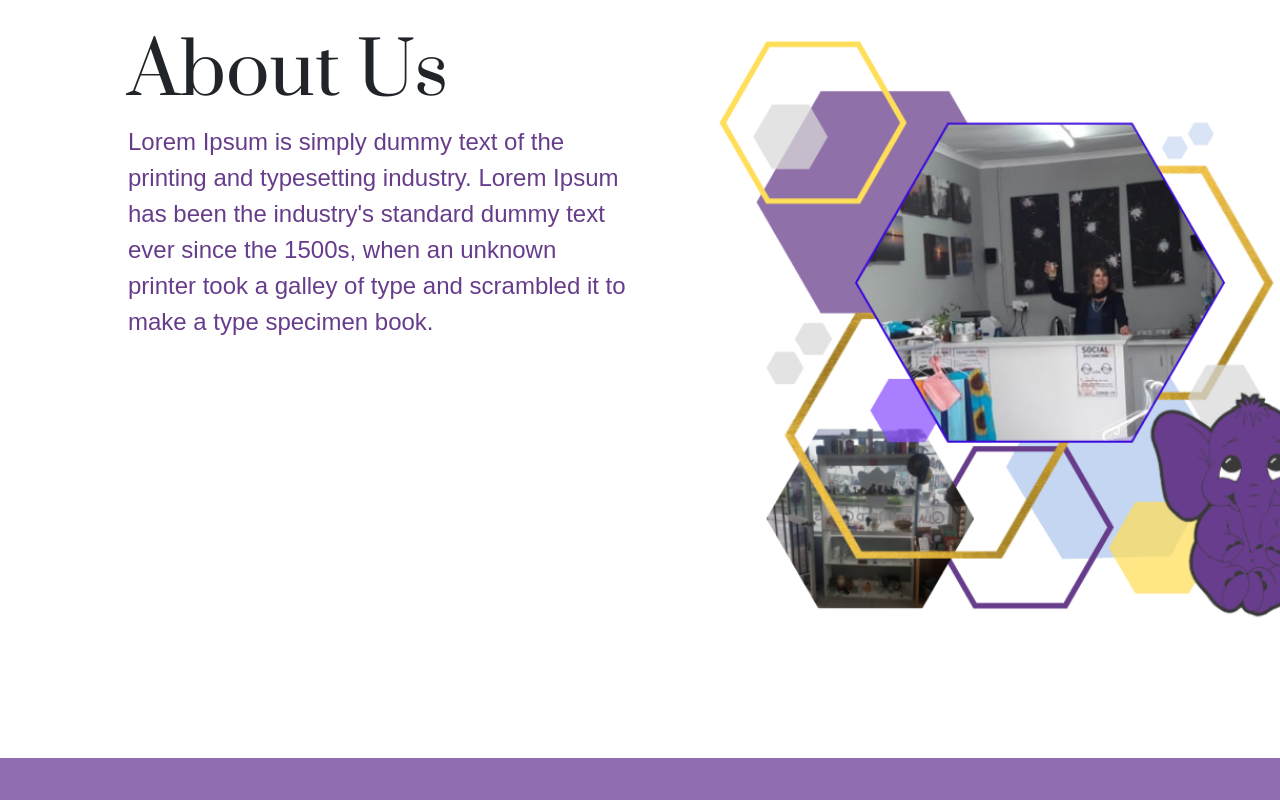
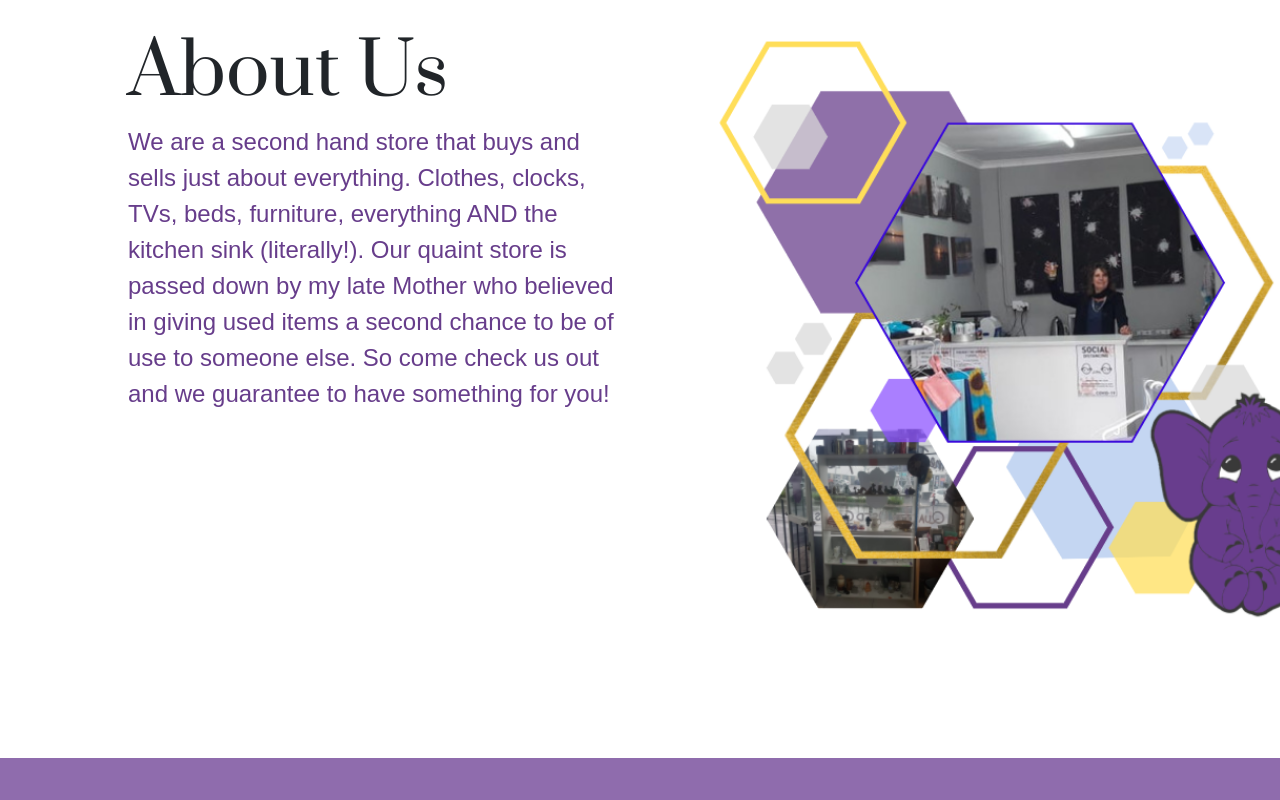
Before and after one commit to MiracleDeanna/The-Purple-Elephant, a plain HTML site: page index.html in a window 1280 px wide. Shown: the part 880-1680 px from the top of the page. Drawn offline with nearby package versions, Linux system fonts and the light colour scheme; a web font is replaced by a local one.

Commit message:
Update index.html

```diff
--- a/index.html
+++ b/index.html
@@ -45,10 +45,7 @@
     <div class="row">
       <div class="col-xl-6">
         <h3 class=" about-us display-2">About Us</h3>
-        <p class="history"> Lorem Ipsum is simply dummy text of the printing and typesetting industry. Lorem Ipsum has been the industry's standard dummy text ever since the 1500s, when an unknown printer took a galley of type and scrambled
-          it to make a type
-          specimen
-          book. </p>
+        <p class="history"> We are a second hand store that buys and sells just about everything. Clothes, clocks, TVs, beds, furniture, everything AND the kitchen sink (literally!). Our quaint store is passed down by my late Mother who believed in giving used items a second chance to be of use to someone else. So come check us out and we guarantee to have something for you! </p>
       </div>
       <div class="col-xl-6">
         <img class="mosaic" src="images/mosaic.PNG" alt="mosaic">
@@ -121,7 +118,7 @@
       <div class="feature col-lg-4">
         <img class = "ft-p" src="images/ft1.PNG" alt="">
         <h3 class="main-ft">Affordable Prices</h3>
-        <p class="ft">No need to speen way too much on shopping!</p>
+        <p class="ft">No need to spend way too much on shopping!</p>
       </div>
       <div class="feature col-lg-4">
         <img class = "ft-p" src="images/ft2.PNG" alt="">
```
